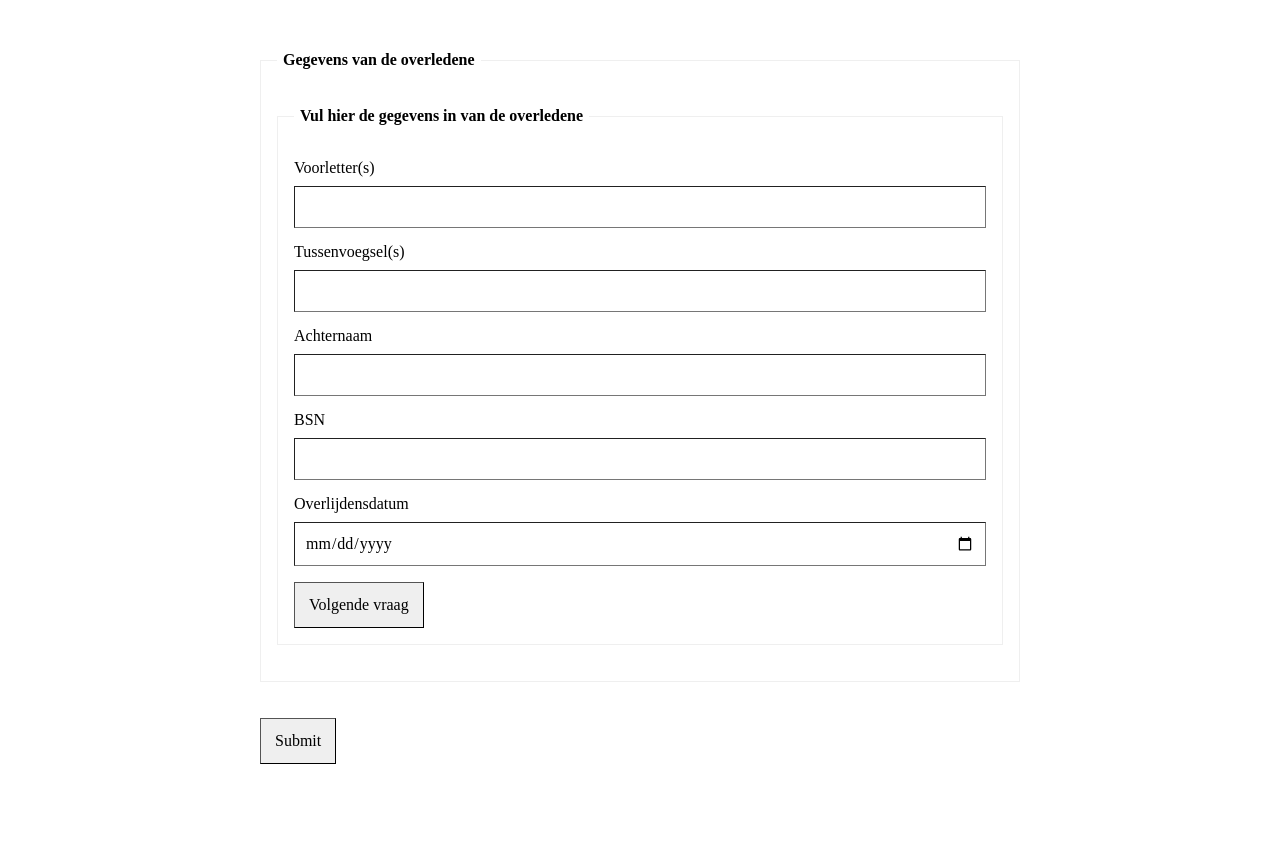
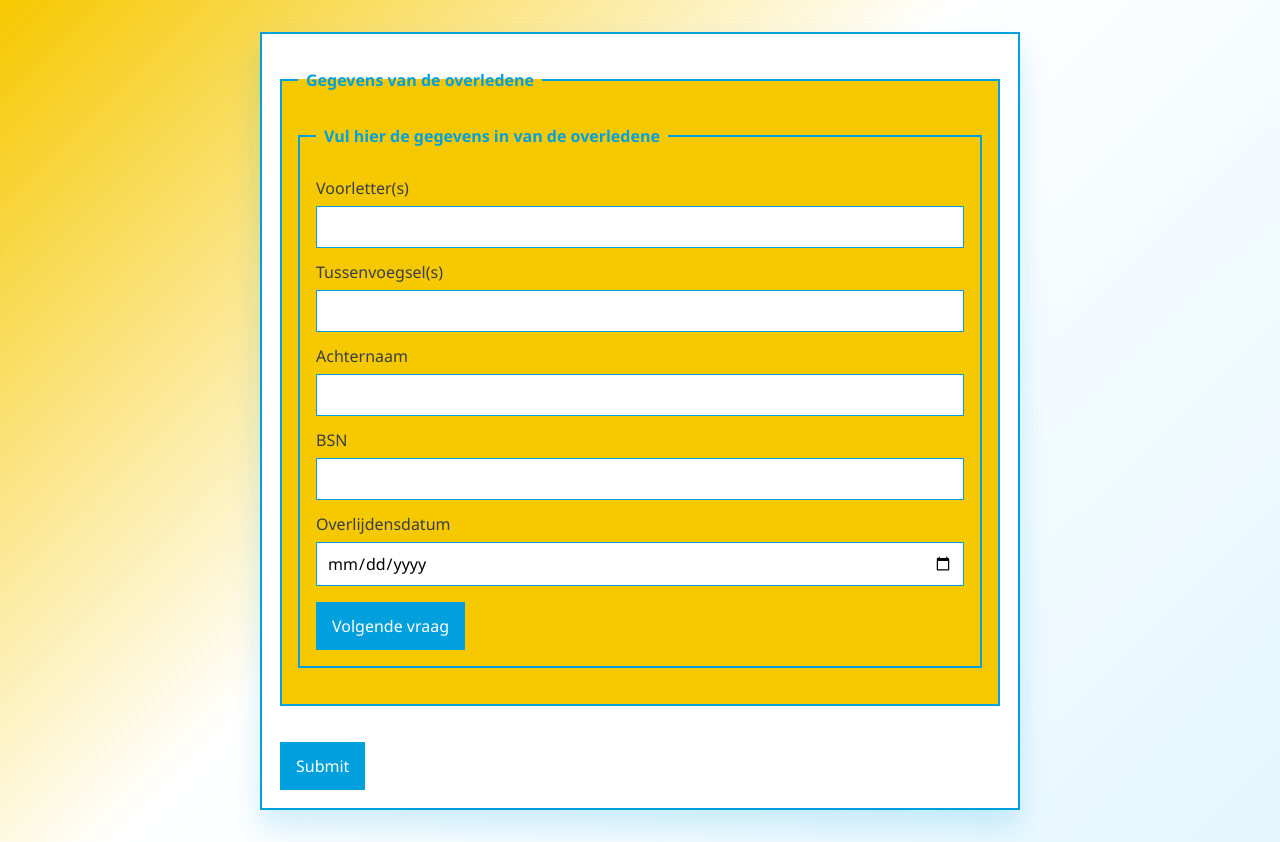
Before and after one commit to jooosty/Browser-tech, a plain HTML site: page index.html in a window 1280 px wide. Before the commit the page ends 800 px from the top, so only its background shows below. Drawn offline with Linux system fonts and the light colour scheme.

Commit message:
added some color

```diff
--- a/style.css
+++ b/style.css
@@ -1,29 +1,45 @@
 * {
     box-sizing: border-box;
+}
+
+:root {
+    --ns-geel: #f6c800;
+    --ns-blauw: #00a0df;
+    --ns-donkergrijs: #383e42;
 }
 
 body {
     margin: 0;
     padding: 32px 16px;
-    font-family: "Times New Roman", Times, serif;
+    font-family: Segoe UI, Myriad, Verdana, sans-serif;;
     line-height: 1.5;
+    background: linear-gradient(135deg, var(--ns-geel) 0%, #ffffff 45%, #e3f6ff 100%);
+    color: var(--ns-donkergrijs);
 }
 
 form {
     max-width: 760px;
     margin: 0 auto;
+    padding: 18px;
+    background: #ffffff;
+    border: 2px solid var(--ns-blauw);
+    box-shadow: 0 16px 28px rgba(0, 160, 223, 0.18);
 }
 
 fieldset {
     padding: 16px;
     margin: 0 0 20px;
-    border-width: 1px;
+    border-width: 2px;
+    border-style: solid;
+    border-color: var(--ns-blauw);
     margin-top: 16px;
+    background: var(--ns-geel);
 }
 
 legend {
-    padding: 0 6px;
+    padding: 0 8px;
     font-weight: 600;
+    color: var(--ns-blauw);
 }
 
 label {
@@ -37,11 +53,23 @@ input[type="date"] {
     padding: 8px 10px;
     margin-top: 6px;
     border-width: 1px;
+    border-style: solid;
+    border-color: var(--ns-blauw);
     font: inherit;
+    background: #ffffff;
+}
+
+input[type="text"]:focus,
+input[type="date"]:focus,
+input[type="file"]:focus {
+    outline: 2px solid var(--ns-geel);
+    outline-offset: 2px;
+    border-color: var(--ns-geel);
 }
 
 input[type="radio"] {
     margin-right: 8px;
+    accent-color: var(--ns-blauw);
 }
 
 button,
@@ -49,6 +77,22 @@ input[type="submit"] {
     margin-top: 16px;
     padding: 10px 14px;
     font: inherit;
-    border-width: 1px;
+    border-width: 2px;
+    border-style: solid;
+    border-color: var(--ns-blauw);
+    background: var(--ns-blauw);
+    color: #ffffff;
     cursor: pointer;
 }
+
+button:hover,
+input[type="submit"]:hover {
+    background: var(--ns-geel);
+    color: var(--ns-donkergrijs);
+}
+
+button:focus,
+input[type="submit"]:focus {
+    outline: 2px solid var(--ns-geel);
+    outline-offset: 2px;
+}
```
